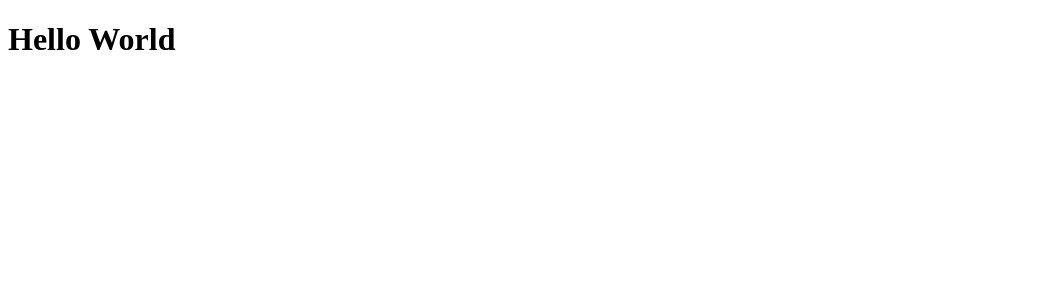
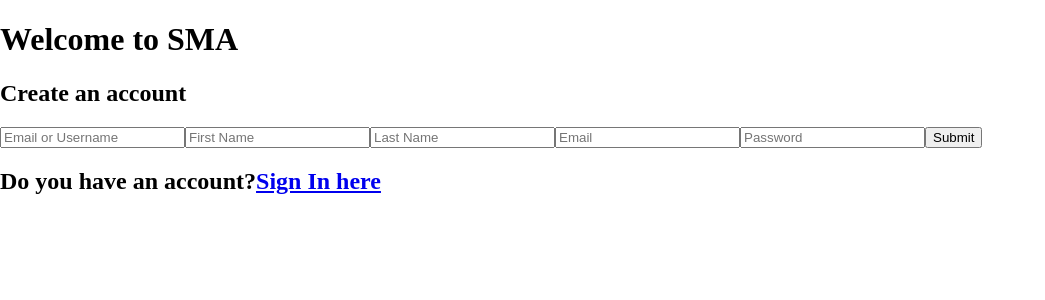
Before and after one commit to hegworks/social-media-frontend, a React (Create React App) app: page /signup in a window 1280 px wide. Shown: the top 300 px of the page, without its empty margins (0-1045 px from the left). Built offline with nearby package versions, Linux system fonts and the light colour scheme.

Commit message:
Made SignIn and SignUp components
+ added stylesheet to index.html
+ added react-router-dom to the project
+ made Login, SignUp and SignIn components
+ changed app.js to app.jsx
- submitting forms is not handled

```diff
--- a/package.json
+++ b/package.json
@@ -9,6 +9,7 @@
     "@testing-library/user-event": "^12.8.3",
     "react": "^17.0.2",
     "react-dom": "^17.0.2",
+    "react-router-dom": "^5.2.0",
     "react-scripts": "4.0.3",
     "web-vitals": "^1.1.2"
   },
--- a/public/index.html
+++ b/public/index.html
@@ -24,6 +24,7 @@
       work correctly both with client-side routing and a non-root public URL.
       Learn how to configure a non-root public URL by running `npm run build`.
     -->
+	<link rel="stylesheet" href="style.css"/>
     <title>React App</title>
   </head>
   <body>
--- /dev/null
+++ b/public/style.css
@@ -0,0 +1,3 @@
+body {
+	margin: 0;
+}
--- a/src/App.js
+++ /dev/null
@@ -1,13 +0,0 @@
-import React from "react";
-
-class App extends React.Component{
-	render() {
-		return (
-			<div>
-				<h1>Hello World</h1>
-			</div>
-		)
-	}
-}
-
-export default App;
--- /dev/null
+++ b/src/App.jsx
@@ -0,0 +1,26 @@
+import React from "react";
+import { BrowserRouter as Router, Switch, Route, Link } from "react-router-dom";
+
+import SignIn from "./components/SignIn";
+import SignUp from "./components/SignUp";
+
+class App extends React.Component{
+	render() {
+		return (
+			<Router>
+				<div>
+					<Switch>
+						<Route path="/signin">
+							<SignIn />
+						</Route>
+						<Route path="/signup">
+							<SignUp />
+						</Route>
+					</Switch>
+				</div>
+			</Router>
+		);
+	}
+}
+
+export default App;
--- /dev/null
+++ b/src/components/SignIn.jsx
@@ -0,0 +1,22 @@
+import React from "react"
+import { Link } from "react-router-dom";
+
+class SignIn extends React.Component {
+	render() {
+		return (
+			<div>
+				<h1>Welcome to SMA</h1>
+				<form>
+					<input type="text" placeholder="Email or Username" />
+					<input type="text" placeholder="Password" />
+					<button>Submit</button>
+				</form>
+				<h2>
+					Don't have an account? <Link to="/signup">Sign Up here</Link>
+				</h2>
+			</div>
+		);
+	}
+}
+
+export default SignIn
--- /dev/null
+++ b/src/components/SignUp.jsx
@@ -0,0 +1,77 @@
+import React from "react";
+import { Link } from "react-router-dom";
+
+class SignUp extends React.Component {
+	constructor() {
+		super()
+		this.state = {
+			username: "",
+			firstname: "",
+			lastname: "",
+			email: "",
+			password: ""
+		}
+		this.handleChange = this.handleChange.bind(this)
+	}
+
+	handleChange(event) {
+		const { name, value } = event.target;
+		this.setState({
+			[name]: value
+		})
+	}
+
+	render() {
+		return (
+			<div>
+				<h1>Welcome to SMA</h1>
+				<h2>Create an account</h2>
+				<form>
+					<input
+						type="text"
+						value={this.state.username}
+						name="username"
+						placeholder="Email or Username"
+						onChange={this.handleChange}
+					/>
+					<input
+						type="text"
+						value={this.state.firstname}
+						name="firstname"
+						placeholder="First Name"
+						onChange={this.handleChange}
+					/>
+					<input
+						type="text"
+						value={this.state.lastname}
+						name="lastname"
+						placeholder="Last Name"
+						onChange={this.handleChange}
+					/>
+					<input
+						type="text"
+						value={this.state.email}
+						name="email"
+						placeholder="Email"
+						onChange={this.handleChange}
+					/>
+					<input
+						type="password"
+						value={this.state.password}
+						name="password"
+						password
+						placeholder="Password"
+						onChange={this.handleChange}
+					/>
+					<button>Submit</button>
+				</form>
+				<h2>
+					Do you have an account?
+					<Link to="/signin">Sign In here</Link>
+				</h2>
+			</div>
+		);
+	}
+}
+
+export default SignUp;
--- a/src/index.js
+++ b/src/index.js
@@ -1,4 +1,4 @@
 import ReactDOM from 'react-dom';
-import App from './App';
+import App from './App.jsx';
 
 ReactDOM.render(<App /> ,document.getElementById('root'));
```
Also changed, not shown: 1 other file (tests, documents, lock files or other folders).
